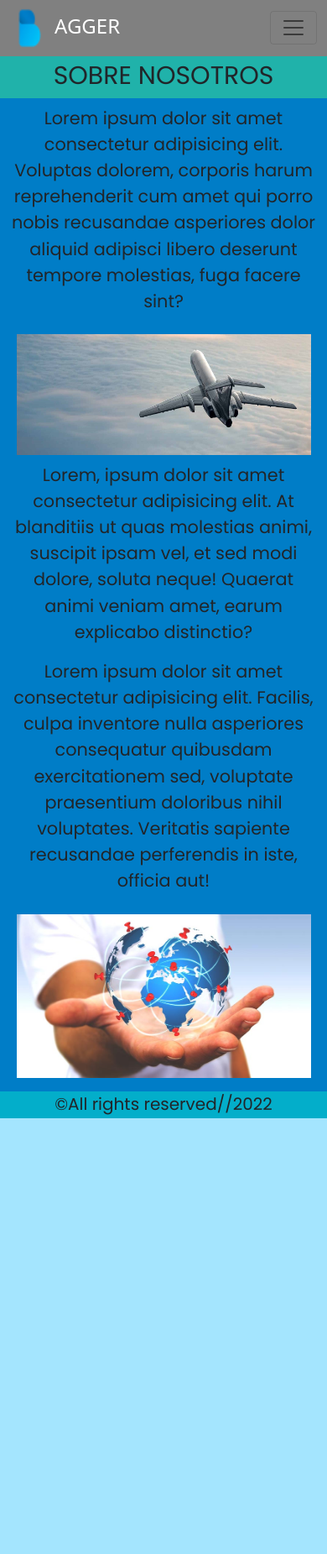
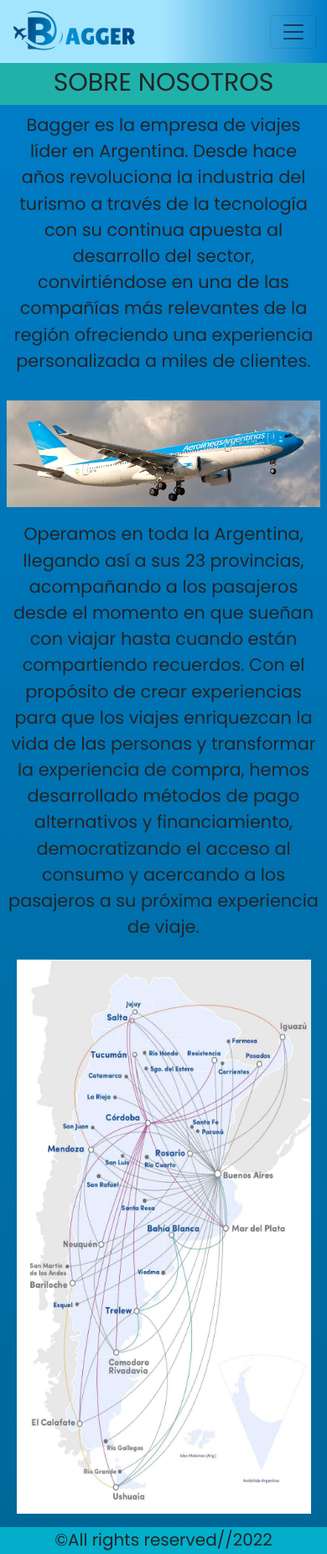
Before and after one commit to FrannCoppola/bagger, a website: page paginas/sobre_nosotros.html in a window 390 px wide. Shown: the whole page at 84% size. Before the commit the page ends 1332 px from the top, so only its background shows below. Drawn offline with nearby package versions, Linux system fonts and the light colour scheme.

Commit message:
Cambios y mejoras

```diff
--- a/paginas/sobre_nosotros.html
+++ b/paginas/sobre_nosotros.html
@@ -23,9 +23,8 @@
 
         <nav class="navbar navbar-expand-lg navbar-light bg-blue">
             <div class="container-fluid">
-                <a class=" nav-title" href="../index.html">
-                    <img src="../recursos/favicon-32x32.png" alt="B" class="d-inline-block icon">
-                    AGGER
+                <a class="nav-title" href="index.html">
+                    <img src="../recursos/agger-removebg-preview.png" alt="B" class="d-inline-block icon">
                 </a>
                 <button class="navbar-toggler" type="button" data-bs-toggle="collapse" data-bs-target="#navbarNav" aria-controls="navbarNav" aria-expanded="false" aria-label="Toggle navigation">
                     <span class="navbar-toggler-icon"></span>
@@ -36,16 +35,16 @@
                             <a class="link-nav active" aria-current="page" href="../index.html">INICIO</a>
                         </li>
                         <li class="nav-item">
-                            <a class="link-nav" href="../paginas/destinos.html">DESTINOS</a>
+                            <a class="link-nav" href="destinos.html">DESTINOS</a>
                         </li>
                         <li class="nav-item">
-                            <a class="link-nav" href="../paginas/galeria.html">GALERIA</a>
+                            <a class="link-nav" href="galeria.html">GALERIA</a>
                         </li>
                         <li class="nav-item">
-                            <a class="link-nav" href="../paginas/sobre_nosotros.html">NOSOTROS</a>
+                            <a class="link-nav" href="sobre_nosotros.html">NOSOTROS</a>
                         </li>
                         <li class="nav-item">
-                            <a class="link-nav" href="../paginas/contacto.html">CONTACTO</a>
+                            <a class="link-nav" href="contacto.html">CONTACTO</a>
                         </li>
                     </ul>
                 </div>
@@ -54,28 +53,27 @@
 
     </header>
 
-    <main>
+    <main class="nosotros">
         <section>
 
             <h1 class="titulos__gral">SOBRE NOSOTROS</h1>
 
             <div class="texto__gral">
-                <p>Lorem ipsum dolor sit amet consectetur adipisicing elit. Voluptas dolorem, corporis harum reprehenderit cum amet qui porro nobis recusandae asperiores dolor aliquid adipisci libero deserunt tempore molestias, fuga facere sint?</p>
+                <p>Bagger es la empresa de viajes líder en Argentina. Desde hace años revoluciona la industria del turismo a través de la tecnología con su continua apuesta al desarrollo del sector, convirtiéndose en una de las compañías más relevantes de la región ofreciendo una experiencia personalizada a miles de clientes.</p>
             </div>
         </section>
 
-        <section class="nosotros">
-            <img class="nosotros__avion" src="../recursos/commerce-04.jpg" alt="sobre_nosotros">
+        <section>
+            <img class="nosotros__avion" src="../recursos/Screenshot_1.png" alt="sobre_nosotros">
         </section>
-        <section class="nosotros">
+        <section>
             <div>
                 <ul class="texto__gral">
-                    <p>Lorem, ipsum dolor sit amet consectetur adipisicing elit. At blanditiis ut quas molestias animi, suscipit ipsam vel, et sed modi dolore, soluta neque! Quaerat animi veniam amet, earum explicabo distinctio?</p>
-                    <p>Lorem ipsum dolor sit amet consectetur adipisicing elit. Facilis, culpa inventore nulla asperiores consequatur quibusdam exercitationem sed, voluptate praesentium doloribus nihil voluptates. Veritatis sapiente recusandae perferendis in iste, officia aut!</p>
+                    <p>Operamos en toda la Argentina, llegando así a sus 23 provincias, acompañando a los pasajeros desde el momento en que sueñan con viajar hasta cuando están compartiendo recuerdos. Con el propósito de crear experiencias para que los viajes enriquezcan la vida de las personas y transformar la experiencia de compra, hemos desarrollado métodos de pago alternativos y financiamiento, democratizando el acceso al consumo y acercando a los pasajeros a su próxima experiencia de viaje.</p>
                 </ul>
             </div>
             <div>
-                <img class="nosotros__img" src="../recursos/turismo-innovacion.1.jpg" alt="turismo-innovacion">
+                <img class="nosotros__img" src="../recursos/Domestic-flights-Aerolineas-Argentina-.jpg" alt="turismo-innovacion">
             </div>
         </section>
     </main>
--- a/sass/_mediaqueries.scss
+++ b/sass/_mediaqueries.scss
@@ -94,10 +94,6 @@
         font-size:1.5rem;
     }
 
-    .icon{
-        width:12vw;
-        height:6vh;
-    }
 
     .link-nav{
         font-size: 1.2rem;
@@ -205,22 +201,15 @@
     }
 
     .nosotros__avion{
-        width: 90vw;
+        width: 100vw;
         height: 17vh;
         margin-left: auto;
         margin-right: auto;
-        background-color: $color-dos;
+        padding: 0.5rem;
     }
 
     .nosotros__img{
-        justify-content: center;
-        height: 25vh;
         width: 90vw;
-        margin-left: auto;
-        margin-right: auto;
-        margin-bottom: 0px;
-        padding-bottom: 1rem;
-        background-color: $color-dos;
     }
 
 }
--- a/sass/_variables.scss
+++ b/sass/_variables.scss
@@ -3,6 +3,7 @@
 $color-dos:#007dc7;
 $color-tres:#03aeca;
 $color-cuatro:aquamarine;
+$color-cinco:black;
 
 /* LETRAS */
 $texto-uno:'Poppins', sans-serif;
--- a/sass/style.scss
+++ b/sass/style.scss
@@ -14,12 +14,13 @@
 
 
 .icon{
-    width:3vw;
-    height:5vh;
+    height:7vh;
+
 }
 
 .bg-blue{
-    background-color:gray;
+    background-color: $color-dos;
+    background-image: linear-gradient(270deg, $color-dos 0%, #a4e5fe 50%);;
 }
 
 
@@ -40,10 +41,10 @@
     display: flex;
     flex-wrap: wrap;
     height: auto;
-    font-size: 1.875rem;
+    font-size: 2rem;
     font-family: $texto-uno;
     text-align: center;
-    background-color: $color-dos;
+    padding: 1rem;
 }
 
 .flex__gral{
@@ -168,8 +169,7 @@
 .newsletter{
         justify-content: center;
         align-items: center;
-        background-color: $color-dos;
-        background-image: linear-gradient(180deg, $color-dos 0%, #006798 100%);
+        @extend .fondo;
     &__titulo{
         height: 1.875rem;
         font-family:  $texto-uno;
@@ -320,13 +320,12 @@
 
 /* CLASES NOSOTROS */
 .nosotros{
-    background-color: $color-dos;
+    @extend .fondo;
 }
 
 .nosotros__avion{
-    display: flex;
-    flex-wrap: wrap;
-    width: 99.1vw;
+    width: 99vw;
+    padding: 1rem;
 }
 
 .nosotros__img{
@@ -336,7 +335,8 @@
     margin-left: auto;
     margin-right: auto;
     padding-bottom: 1rem;
-
+    width: 30vw;
+    height: 80vh;
 }
 
 /* CLASES NOSOTROS */
@@ -471,6 +471,11 @@
     align-self: center;
     justify-self: center;
 }
+
+.fondo{
+    background-color: $color-dos;
+    background-image: linear-gradient(180deg, $color-dos 0%, #006798 100%);
+}
 /* EXTEND */
 
 /* MIXIN */
@@ -484,13 +489,12 @@
 .nav-title{
     @include textoNavegacion(2rem);
     color: $color-uno;
-    margin-right: 3rem;
 }
 .link-nav{
     @include textoNavegacion(1.5rem);
-    color: $color-uno;
+    color: $color-cinco;
     font-family: $texto-uno;
-    padding: 10px;
+    padding: 0.6rem;
     }
 
 @import 'mediaqueries';
```
Also changed, not shown: index.html (+3 -3 lines), paginas/contacto.html (+6 -7 lines), paginas/destinos.html (+6 -7 lines), paginas/galeria.html (+6 -7 lines), css/estilos.css, recursos/Domestic-flights-Aerolineas-Argentina-.jpg (added), recursos/Screenshot_1.png (added), recursos/agger-removebg-preview.png (added), recursos/commerce-04.jpg (deleted), recursos/favicon-16x16.png, recursos/favicon-32x32.png (deleted), recursos/turismo-innovacion.1.jpg (deleted).
